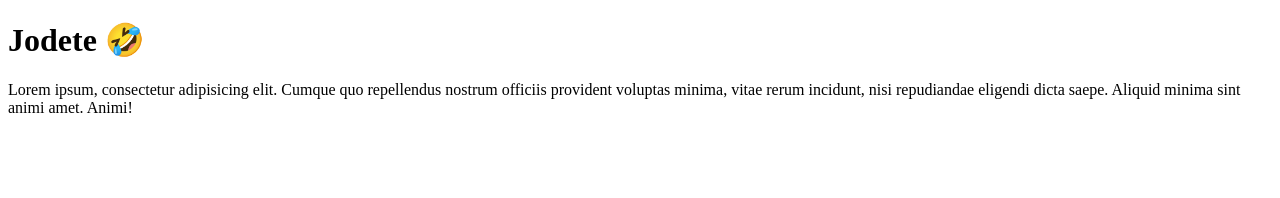
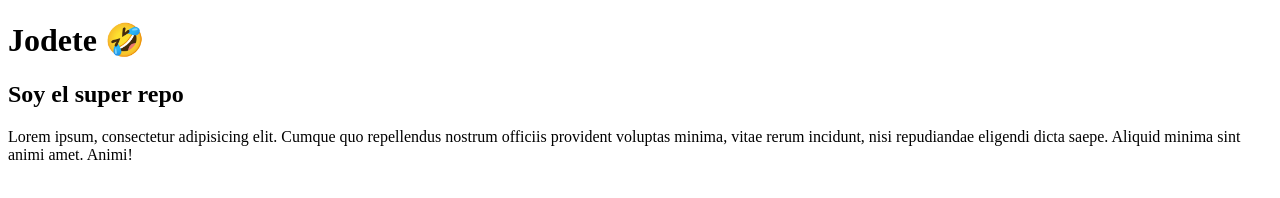
Before and after one commit to sebastianzapatar/nombrerepo, a plain HTML site: page index.html in a window 1280 px wide. Drawn offline with Linux system fonts and the light colour scheme.

Commit message:
Se crea el mensaje para que funcione

```diff
--- a/index.html
+++ b/index.html
@@ -7,6 +7,7 @@
 </head>
 <body>
     <h1>Jodete 🤣</h1>
+    <h2>Soy el super repo</h2>
     <p>Lorem ipsum, consectetur adipisicing elit. Cumque quo repellendus nostrum officiis provident voluptas minima, vitae rerum incidunt, nisi repudiandae eligendi dicta saepe. Aliquid minima sint animi amet. Animi!</p>
 </body>
 </html>
```
